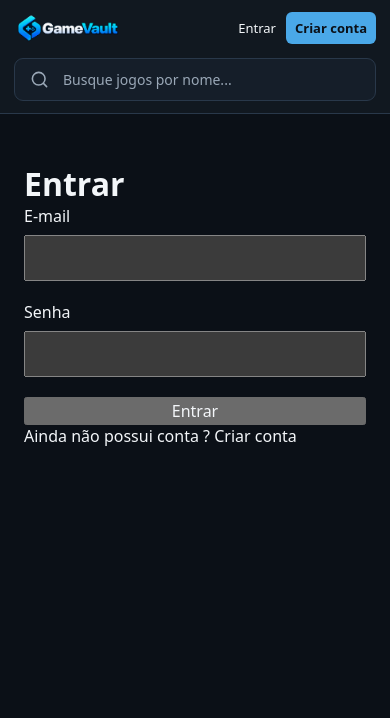
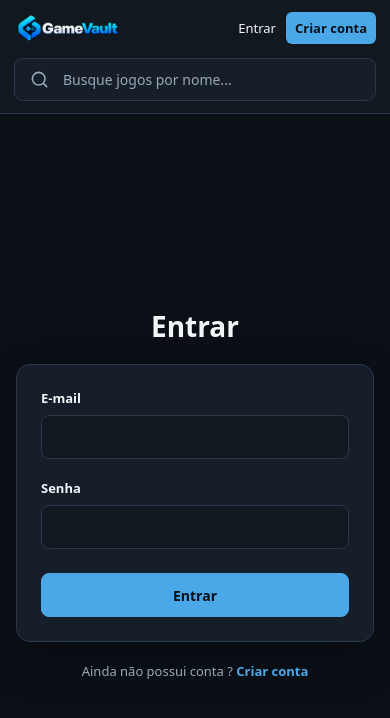
Before and after one commit to isaque-collab/GameVault, a React (Vite) app in the folder frontend/: page /login in a window 390 px wide. Shown: the top 718 px of the page. Built offline with nearby package versions, Linux system fonts and the light colour scheme; no server answers.

Commit message:
style: estiliza página de login.

```diff
--- a/frontend/src/pages/Login/LoginPage.css
+++ b/frontend/src/pages/Login/LoginPage.css
@@ -1,13 +1,42 @@
 .login {
-    max-width: 480px;
+    display: flex;
+    flex-direction: column;
+
+    width: min(100%, 440px);
+    min-height: calc(100vh - 80px);
+
     margin: 0 auto;
-    padding: 48px 24px;
+    padding: 64px 24px 80px;
+
+    justify-content: center;
+}
+
+.login > h1 {
+    margin-bottom: 28px;
+
+    color: var(--gv-text-primary);
+
+    font-size: 32px;
+    font-weight: 800;
+    line-height: 1.15;
+
+    text-align: center;
 }
 
 .login_form {
     display: flex;
     flex-direction: column;
     gap: 20px;
+
+    padding: 32px;
+
+    background-color: var(--gv-surface);
+
+    border: 1px solid var(--gv-border);
+    border-radius: 16px;
+
+    box-shadow:
+            0 18px 45px rgb(0 0 0 / 24%);
 }
 
 .login_field {
@@ -16,6 +45,148 @@
     gap: 8px;
 }
 
+.login_field label {
+    color: var(--gv-text-primary);
+
+    font-size: 13px;
+    font-weight: 600;
+}
+
 .login_field input {
+    width: 100%;
+    min-height: 44px;
     padding: 10px 12px;
+
+    color: var(--gv-text-primary);
+    background-color: var(--gv-header);
+
+    border: 1px solid var(--gv-border);
+    border-radius: 8px;
+
+    outline: none;
+
+    transition:
+            border-color 150ms ease,
+            box-shadow 150ms ease,
+            background-color 150ms ease;
 }
+
+.login_field input::placeholder {
+    color: var(--gv-text-secondary);
+}
+
+.login_field input:hover {
+    border-color: #3a4b60;
+}
+
+.login_field input:focus {
+    background-color: var(--gv-background);
+
+    border-color: var(--gv-primary);
+
+    box-shadow:
+            0 0 0 3px rgb(74 168 232 / 15%);
+}
+
+.login_form > p[role='alert'] {
+    margin: 0;
+
+    padding: 12px 14px;
+
+    color: #ffb4b4;
+    background-color: rgb(239 68 68 / 10%);
+
+    border: 1px solid rgb(239 68 68 / 35%);
+    border-radius: 8px;
+
+    font-size: 13px;
+    line-height: 1.45;
+}
+
+.login_form > button {
+    width: 100%;
+    min-height: 44px;
+    margin-top: 4px;
+
+    color: var(--gv-background);
+    background-color: var(--gv-primary);
+
+    border: 1px solid var(--gv-primary);
+    border-radius: 8px;
+
+    font-size: 14px;
+    font-weight: 700;
+
+    cursor: pointer;
+
+    transition:
+            background-color 150ms ease,
+            border-color 150ms ease,
+            transform 150ms ease,
+            opacity 150ms ease;
+}
+
+.login_form > button:hover:not(:disabled) {
+    background-color: var(--gv-primary-hover);
+    border-color: var(--gv-primary-hover);
+
+    transform: translateY(-1px);
+}
+
+.login_form > button:active:not(:disabled) {
+    transform: translateY(0);
+}
+
+.login_form > button:disabled {
+    cursor: not-allowed;
+    opacity: 0.6;
+}
+
+.login > p {
+    margin-top: 20px;
+
+    color: var(--gv-text-secondary);
+
+    font-size: 13px;
+    line-height: 1.5;
+
+    text-align: center;
+}
+
+.login > p a {
+    color: var(--gv-primary);
+
+    font-weight: 700;
+
+    transition: color 150ms ease;
+}
+
+.login > p a:hover {
+    color: var(--gv-primary-hover);
+}
+
+.login > p a:focus-visible {
+    outline: 2px solid var(--gv-primary-hover);
+    outline-offset: 3px;
+    border-radius: 3px;
+}
+
+@media (max-width: 600px) {
+    .login {
+        min-height: calc(100vh - 64px);
+
+        padding: 40px 16px 56px;
+    }
+
+    .login > h1 {
+        margin-bottom: 22px;
+
+        font-size: 28px;
+    }
+
+    .login_form {
+        padding: 24px;
+
+        border-radius: 14px;
+    }
+}
```
